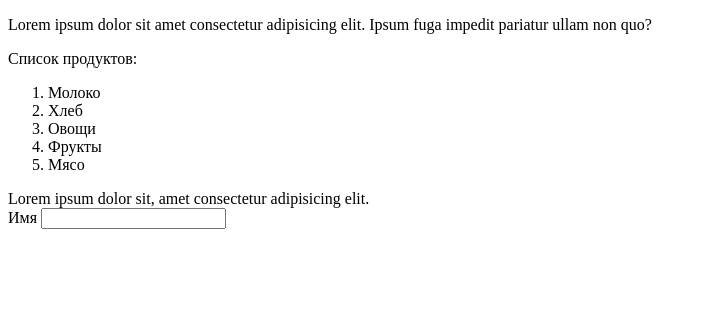
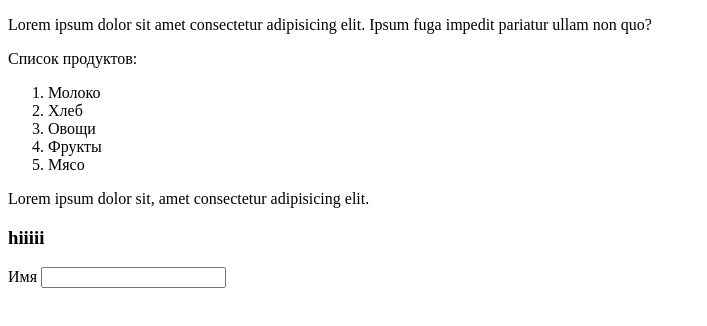
Before and after one commit to Alena33333/git-dz, a plain HTML site: page index.html in a window 1280 px wide. Shown: the whole page, without its empty margins (0-707 px from the left). Drawn offline with Linux system fonts and the light colour scheme.

Commit message:
feat/add h3

```diff
--- a/index.html
+++ b/index.html
@@ -19,6 +19,8 @@
   </div>
   <div>
     <span>Lorem ipsum dolor sit, amet consectetur adipisicing elit.</span>
+  </div>
+  <h3>hiiiii</h3>
   <div class="task4">
     <form action="#" method="post">
       <label for="text">Имя
```
